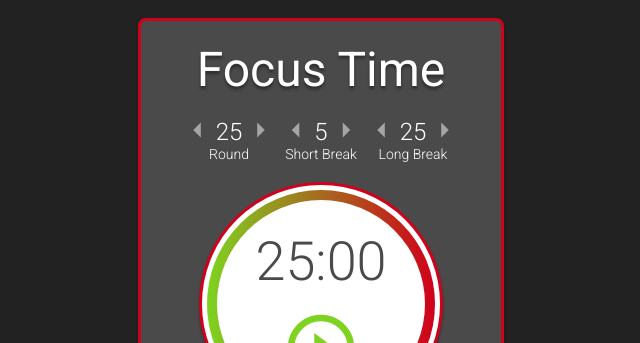
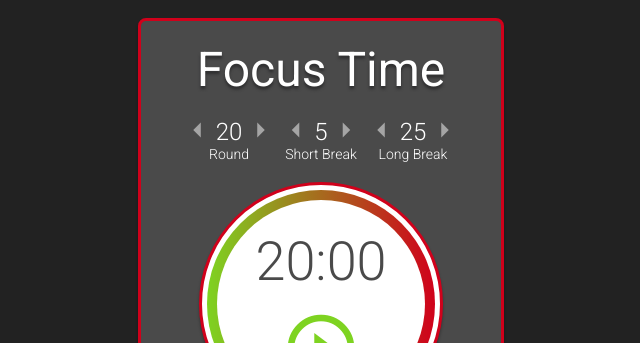
Before and after one commit to bcasadei/pomodoro-clock, a React (Create React App) app: page / in a window 1280 px wide. Shown: the top 343 px of the page, without its empty margins (319-959 px from the left). Built offline with nearby package versions, Linux system fonts and the light colour scheme.

Commit message:
TimeAdjuster compont is working

```diff
--- a/src/components/App.js
+++ b/src/components/App.js
@@ -11,32 +11,56 @@ class App extends Component {
     super(props);
     this.state = {
       headerText: 'Focus Time',
-      roundLength: 25,
+      roundLength: 20,
       shortBreakLength: 5,
       longBreakLength: 25,
-      currentRound: 1
+      currentRound: 1,
+      currentTimer: 'round'
     };
+  }
+
+  increaseTimer(key, value) {
+    this.setState({
+      [key]: value + 1
+    });
+  }
+
+  decreaseTimer(key, value) {
+    this.setState({
+      [key]: value - 1
+    });
   }
 
 
   render() {
+    const { roundLength, shortBreakLength, longBreakLength } = this.state;
+
     return (
       <div className="container">
         <Header headerText={this.state.headerText}/>
 
         <div className="row">
           <TimeAdjuster
-            initialValue={this.state.roundLength}
-            timerName="Round" />
+            value={roundLength}
+            timerName="Round"
+            increaseTimer={() => this.increaseTimer("roundLength", roundLength)}
+            decreaseTimer={() => this.decreaseTimer("roundLength", roundLength)} />
           <TimeAdjuster
-            initialValue={this.state.shortBreakLength}
-            timerName="Short Break" />
+            value={shortBreakLength}
+            timerName="Short Break"
+            increaseTimer={() => this.increaseTimer("shortBreakLength", shortBreakLength)}
+            decreaseTimer={() => this.decreaseTimer("shortBreakLength", shortBreakLength)}  />
           <TimeAdjuster
-            initialValue={this.state.longBreakLength}
-            timerName="Long Break" />
+            value={longBreakLength}
+            timerName="Long Break"
+            increaseTimer={() => this.increaseTimer("longBreakLength", longBreakLength)}
+            decreaseTimer={() => this.decreaseTimer("longBreakLength", longBreakLength)} />
         </div>
 
-        <Timer />
+        <Timer
+          roundLength={roundLength}
+          shortBreakLength={shortBreakLength}
+          longBreakLength={longBreakLength} />
 
         <Rounds currentRound={this.state.currentRound}/>
 
--- a/src/components/TimeAdjuster.js
+++ b/src/components/TimeAdjuster.js
@@ -1,12 +1,19 @@
 import React from 'react';
 
-const TimeAdjuster = ({ initialValue, timerName }) => {
+const TimeAdjuster = ({ value, timerName, increaseTimer, decreaseTimer }) => {
   return (
     <div className="time-adjuster">
       <div className="row">
-        <i className="material-icons md-light md-36">arrow_left</i>
-        <div className="timer-value">{initialValue}</div>
-        <i className="material-icons md-light md-36">arrow_right</i>
+        <i className="material-icons md-light md-36"
+          onClick={() => decreaseTimer()}>arrow_left
+        </i>
+
+        <div className="timer-value">{value}</div>
+
+        <i className="material-icons md-light md-36"
+          onClick={() => increaseTimer()}>
+          arrow_right
+        </i>
       </div>
 
       <div className="row timer-name">
--- a/src/components/Timer.js
+++ b/src/components/Timer.js
@@ -4,46 +4,19 @@ class Timer extends Component {
   constructor(props) {
     super(props);
     this.state = {
-      timerProgress: '25:00',
-      timerMinutes: 25,
+      timerMinutes: props.roundLength,
       timerSeconds: 0,
-      paused: true
+      paused: true,
+      currentTimer: 'round'
     };
   }
 
-  // componentDidUpdate() {
-  //   this.timerID = setInterval(
-  //     () => this.updateTimer(),
-  //     1000
-  //   );
-  // }
+  // Keep track of which timer we're currently on, Round,
+  // Short Break or Long Break.
+  // Round - starting timer
+  // Short Break - happens between rounds
+  // Long Break - replaces Round every 4th break
 
-  // componentWillUnmount() {
-  //   clearInterval(this.timerID);
-  // }
-
-  // updateTimer() {
-  //   const start = this.state.startTime;
-
-  //   let difference = (25 * 60) - ((Date.now() - start) / 1000 | 0);
-  //   let minutes = (difference / 60) | 0;
-  //   let seconds = (difference % 60) | 0;
-
-  //   seconds = seconds < 10 ? "0" + seconds : seconds;
-
-  //   console.log(`${minutes}:${seconds}`);
-
-  //   this.setState({
-  //     timerProgress: `${minutes}:${seconds}`
-  //   });
-  // }
-
-  // startTimer() {
-  //   this.setState({
-  //     startTime: Date.now(),
-  //     paused: false
-  //   });
-  // }
   pauseTimer() {
     this.setState({
       paused: true
@@ -91,7 +64,7 @@ class Timer extends Component {
   }
 
   render() {
-    const {timerMinutes, timerSeconds } = this.state;
+    const { timerMinutes, timerSeconds } = this.state;
 
     return (
       <div className="timer-container">
--- a/src/style/App.css
+++ b/src/style/App.css
@@ -119,6 +119,7 @@ body {
 .material-icons.md-36 {
   font-size: 36px;
   line-height: 24px;
+  cursor: pointer;
 }
 
 .material-icons.md-80 {
```
